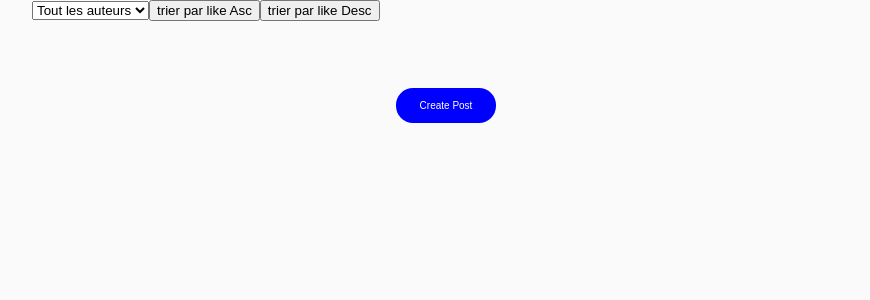
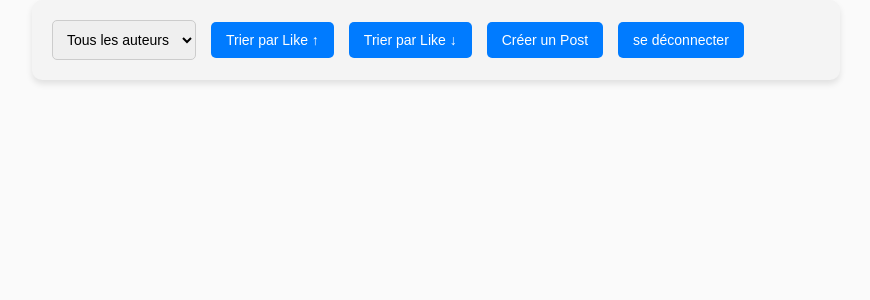
Before and after one commit to CorentinCLERO/projet_graphql, a React (Vite) app in the folder frontend/: page / in a window 1280 px wide. Shown: the top 300 px of the page, without its empty margins (204-1074 px from the left). Built offline with nearby package versions, Linux system fonts and the light colour scheme.

Commit message:
déplacement du boutement créer un article

```diff
--- a/frontend/src/components/Home.tsx
+++ b/frontend/src/components/Home.tsx
@@ -5,6 +5,7 @@ import { gql, useQuery } from "@apollo/client";
 import { useUserContext } from "../context/UserContext";
 import { Article as ArticleType, GetArticlesQuery, GetAuthorsQuery, User } from "../gql/graphql";
 import { useEffect, useState } from "react";
+import { Link } from "react-router";
 
 const GET_ARTICLES = gql`
   query GetArticles($authorId: String, $orderByLikesAsc: Boolean, $orderByLikesDesc: Boolean) {
@@ -86,24 +87,38 @@ const Home: React.FC = () => {
 
   return (
   <>
-      <div>
+    <div className="menu-container">
       <select onChange={(e) => setAuthorId(e.target.value)}>
-          <option value="">Tout les auteurs</option>
-          {authors && authors.map(author => {
-            return <option key={author.id} value={author.id}>{author.username}</option>
-          })}
+        <option value="">Tous les auteurs</option>
+        {authors && authors.map(author => (
+          <option key={author.id} value={author.id}>{author.username}</option>
+        ))}
       </select>
+
       <button onClick={() => {
         setOrderByLikesAsc(true);
         setOrderByLikesDesc(false);
         refetch();
-          }}>trier par like Asc</button>
+      }}>
+        Trier par Like ↑
+      </button>
+
       <button onClick={() => {
         setOrderByLikesAsc(false);
         setOrderByLikesDesc(true);
         refetch();
-          }}>trier par like Desc</button>
+      }}>
+        Trier par Like ↓
+      </button>
+
+      <Link to="/CreatePost">
+        <button className="create-post-button">Créer un Post</button>
+      </Link>
+      <button className="create-post-button" onClick={() => {localStorage.removeItem('token'); window.location.reload();}}>
+        se déconnecter
+      </button>
     </div>
+
     <Article articles={articles} />
   </>
   );
--- a/frontend/src/components/article/Article.tsx
+++ b/frontend/src/components/article/Article.tsx
@@ -3,8 +3,6 @@ import React, { useState } from "react";
 import ArticleDetail from "./ArticleDetail";
 import { Article as ArticleType } from "../../gql/graphql";
 import { useUserContext } from "../../context/UserContext";
-import { Link } from "react-router";
-
 
 const ADD_LIKE = gql`
   mutation AddLike($articleId: ID!) {
@@ -62,38 +60,29 @@ const Article: React.FC<{articles: ArticleType[] | null}> = ({ articles }) => {
   };
 
   const handleLike = async (e: React.MouseEvent, articleId: string) => {
-    e.stopPropagation()
-    console.log(articleId, user)
+    e.stopPropagation();
+
     try {
       const response = await addLike({ variables: { articleId } });
-      if (response.data.addLike.success && articles) {
-        articles.map((article) => {
-          if (article.id === articleId) {
-            //refetch();
-          }
-          return article;
-        });
-      } else {
-        const removeResponse = await removeLike({ variables: { deleteLikeId: articleId } });
-        if (removeResponse.data.deleteLike.success && articles) {
-          articles.map((article) => {
-            if (article.id === articleId) {
-              //refetch();
-            }
-            return article;
-          });
-        }
+
+      if (!response.data.addLike.success) {
+        await toggleLike(articleId);
       }
     } catch (error) {
       console.error('Error during AddLike:', error);
     }
-  }
+  };
+
+  const toggleLike = async (articleId: string) => {
+    try {
+      await removeLike({ variables: { deleteLikeId: articleId } });
+    } catch (error) {
+      console.error('Error during RemoveLike:', error);
+    }
+  };
 
   return (
       <div className="feed-container">
-      <Link to="/CreatePost">
-        <button className="create-post-button">Create Post</button>
-      </Link>
         {articles?.map((article) => (
           <div key={article.id} className="article" onClick={() => handleArticleClick(article)}>
             <div className="article-header">
--- a/frontend/src/styleArticle.css
+++ b/frontend/src/styleArticle.css
@@ -348,23 +348,54 @@ body {
     padding: 20px;
   }
 
+  .menu-container {
+    display: flex;
+    align-items: center;
+    gap: 15px;
+    padding: 20px;
+    background-color: #f4f4f4;
+    border-radius: 10px;
+    box-shadow: 0px 4px 6px rgba(0, 0, 0, 0.1);
+  }
+
+  .menu-container select {
+      padding: 10px;
+      font-size: 14px;
+      border: 1px solid #ccc;
+      border-radius: 5px;
+      cursor: pointer;
+  }
+
+  .menu-container button {
+      background-color: #007bff;
+      color: white;
+      border: none;
+      padding: 10px 15px;
+      font-size: 14px;
+      cursor: pointer;
+      border-radius: 5px;
+      transition: background-color 0.3s ease;
+  }
+
+  .menu-container button:hover {
+      background-color: #0056b3;
+  }
+
   .create-post-button {
-    background-color: blue;
-    color: white;
-    border: none;
-    padding: 12px 24px;
-    font-size: 10px;
-    cursor: pointer;
-    border-radius: 17px;
-    transition: background-color 0.3s;
-    margin-top: 47px;
-  margin-left: 20px;
-  margin-bottom: 20px;
+      background-color: #28a745;
+      color: white;
+      border: none;
+      padding: 12px 20px;
+      font-size: 14px;
+      cursor: pointer;
+      border-radius: 5px;
+      transition: background-color 0.3s;
   }
 
   .create-post-button:hover {
-    background-color: darkblue;
+      background-color: #218838;
   }
+
 
   .article {
     width: 100%;
```
Lines whose indentation alone changed are shown as unchanged.
